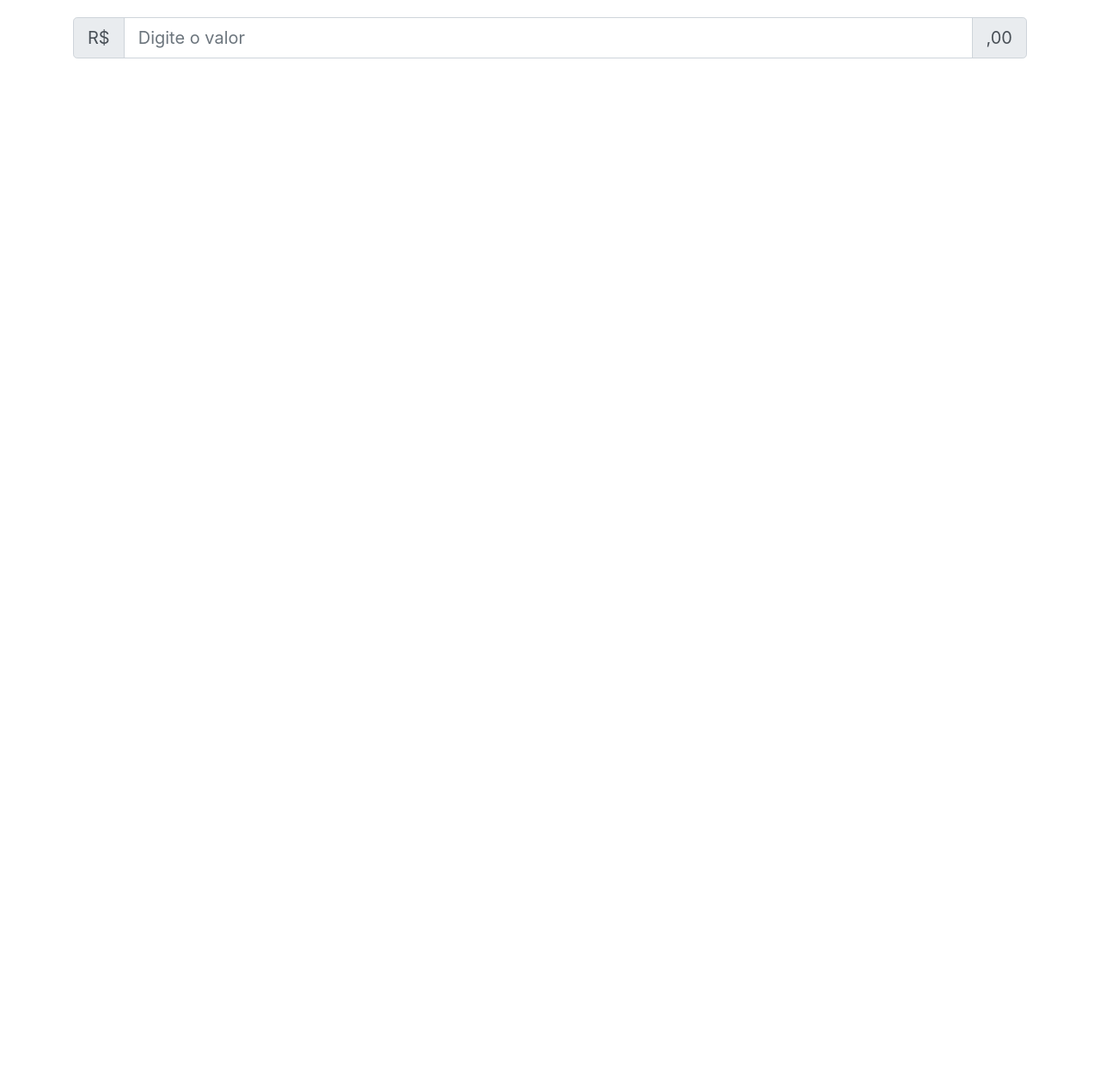
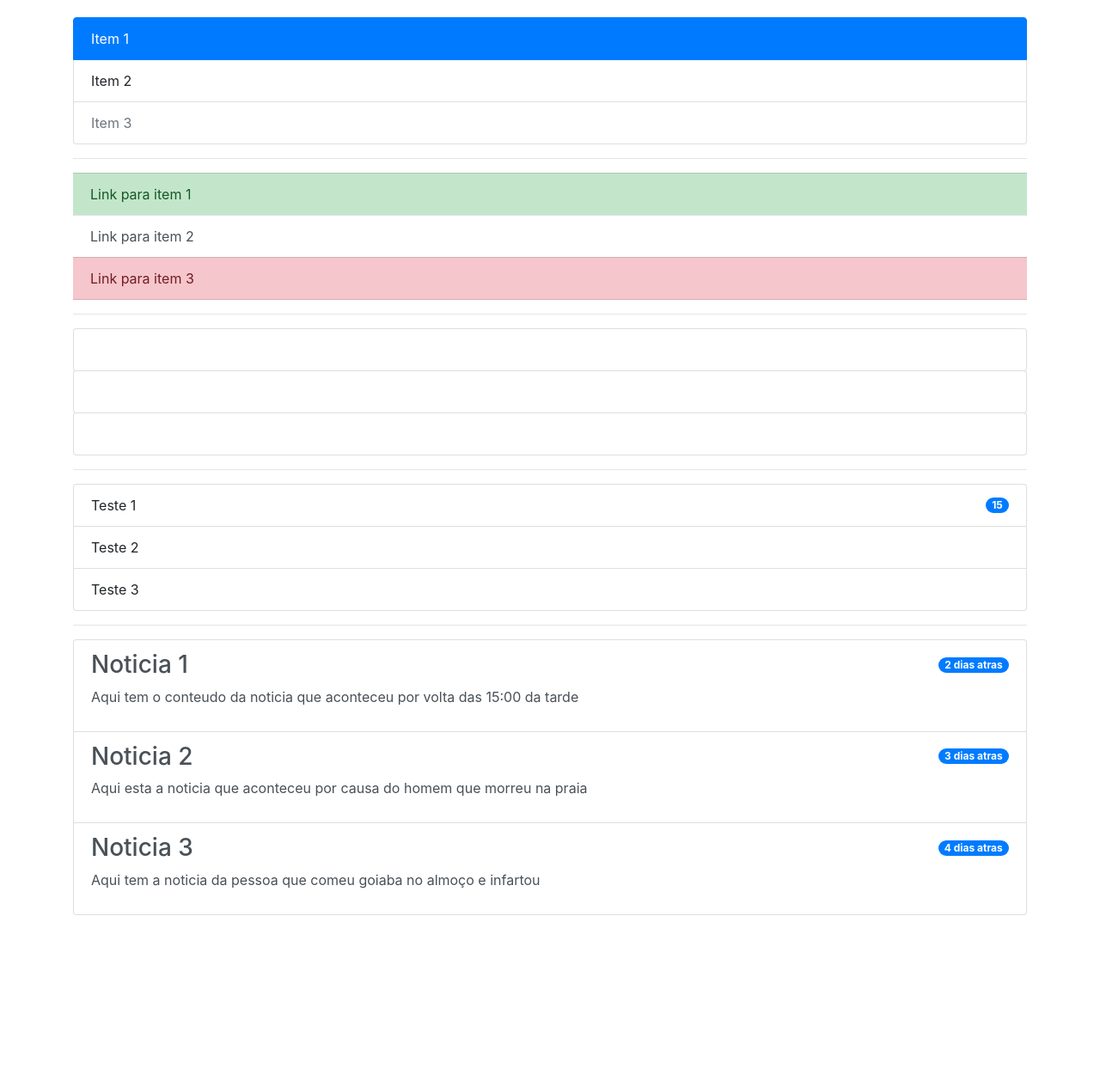
Before and after one commit to lufmalta/projetoteste2, a PHP site: page /projetoteste2/ in a window 1280 px wide. Shown: the whole page at 86% size. Before the commit the page ends 68 px from the top, so only its background shows below. Run offline with PHP 8.4, Linux system fonts and the light colour scheme.

Commit message:
Bootstrap4- tipos-lista

```diff
--- a/index.php
+++ b/index.php
@@ -16,19 +16,61 @@
 </head>
 <body>
 
-	<div class="container">
-		<form method="POST">
-			<div class="input-group input-group-lg">
-				<div class="input-group-prepend">
-					<span class="input-group-text">R$</span>
+	<div class="container" style="margin-bottom:200px;">
+
+		<div class="list-group">
+			<div class="list-group-item active">Item 1</div>
+			<div class="list-group-item">Item 2</div>
+			<div class="list-group-item disabled">Item 3</div>
+		</div>
+		<hr/>
+		<div class="list-group list-group-flush">
+			<a href="#" class="list-group-item list-group-item-action list-group-item-success">Link para item 1</a>
+			<a href="#" class="list-group-item list-group-item-action ">Link para item 2</a>
+			<a href="#" class="list-group-item list-group-item-action list-group-item-danger">Link para item 3</a>
+		</div>
+		<hr/>
+		<ul class="list-group"> <!-- isso aqui nao sei como ficou assim, por causa do botao criado, mas ficou legal -->
+			<li class="list-group-item btn btn-primary">Aqui tem 1</li>
+			<li class="list-group-item btn btn-primary">Aqui tem 2</li>
+			<li class="list-group-item btn btn-primary">Aqui tem 3</li>
+
+		</ul>
+		<hr/>
+		<ul class="list-group">
+			<li class="list-group-item d-flex justify-content-between align-items-center">
+				Teste 1
+				<span class="badge badge-primary badge-pill">15</span>
+			</li>
+			<li class="list-group-item">Teste 2</li>
+			<li class="list-group-item">Teste 3</li>
+
+		</ul>
+		<hr/>
+		<ul class="list-group">
+			<li class="list-group-item list-group-item-action">
+				<div class="d-flex justify-content-between align-items-center">
+					<h3>Noticia 1</h3>
+					<h5 class="badge badge-primary badge-pill">2 dias atras</h5>
 				</div>
-				<input class="form-control" type="text" name="valor" placeholder="Digite o valor"/>
-				<div class="input-group-append">
-					<span class="input-group-text">,00</span>
+					<p>Aqui tem o conteudo da noticia que aconteceu por volta das 15:00 da tarde</p>
+
+			</li>
+			<li class="list-group-item list-group-item-action">
+				<div class="d-flex justify-content-between align-items-center">
+					<h3>Noticia 2</h3>
+					<h5 class="badge badge-primary badge-pill">3 dias atras</h5>
 				</div>
-			</div>
-		</form>
-
+				<p>Aqui esta a noticia que aconteceu por causa do homem que morreu na praia</p>
+			</li>
+			<li class="list-group-item list-group-item-action">
+				<div class="d-flex justify-content-between align-items-center">
+					<h3>Noticia 3</h3>
+					<h5 class="badge badge-primary badge-pill">4 dias atras</h5>
+				</div>
+				<p>Aqui tem a noticia da pessoa que comeu goiaba no almoço e infartou</p>
+			</li>
+		</ul>
 	</div>
 
 
```
